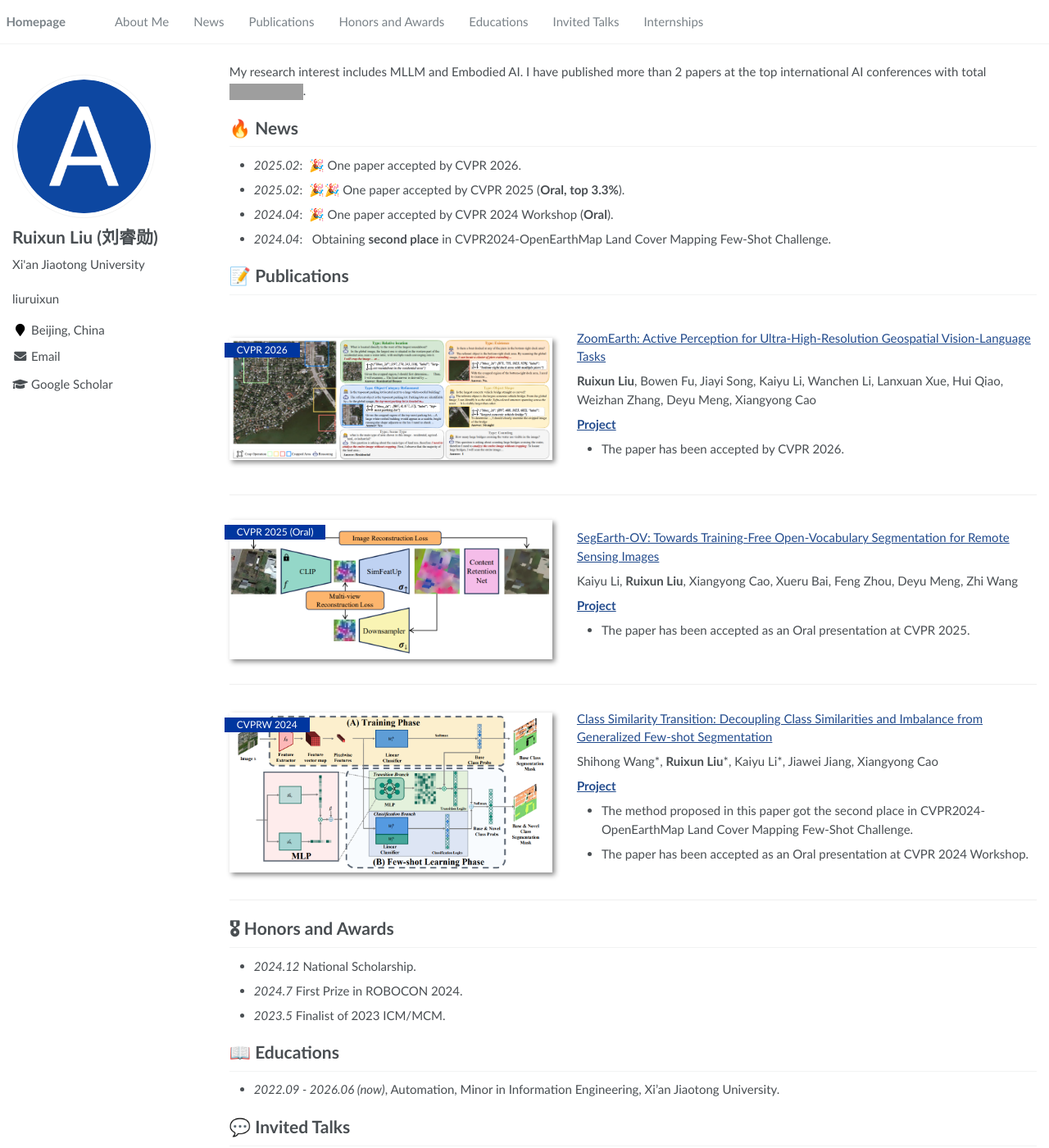
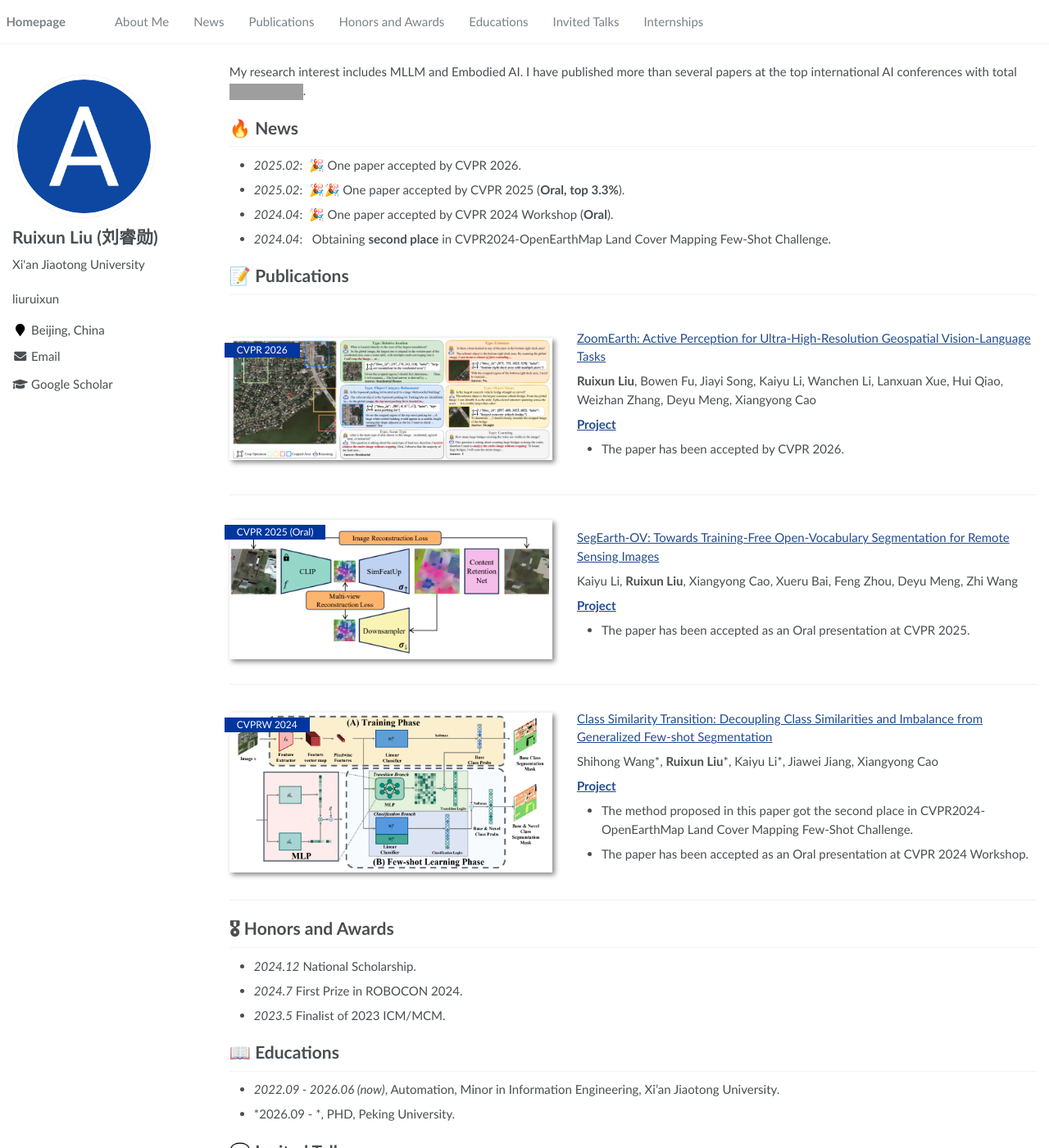
Before and after one commit to liuruixun/liuruixun.github.io, a Jekyll site: the page built from _pages/about.md, in a window 1280 px wide and 1400 px high. Shown: the whole window at 82% size. Built offline with Jekyll 4.4.1, drawn with Linux system fonts in a browser that asks for light colours; grey boxes are pictures that could not be loaded.

Commit message:
Update about.md

```diff
--- a/_pages/about.md
+++ b/_pages/about.md
@@ -18,7 +18,7 @@
 <span class='anchor' id='about-me'></span>
 
 
-My research interest includes MLLM and Embodied AI. I have published more than 2 papers at the top international AI conferences with total  <a href='https://scholar.google.com/citations?user=WTleRV8AAAAJ'><img src="https://img.shields.io/endpoint?url={{ url | url_encode }}&logo=Google%20Scholar&labelColor=f6f6f6&color=9cf&style=flat&label=citations"></a>.
+My research interest includes MLLM and Embodied AI. I have published more than several papers at the top international AI conferences with total  <a href='https://scholar.google.com/citations?user=WTleRV8AAAAJ'><img src="https://img.shields.io/endpoint?url={{ url | url_encode }}&logo=Google%20Scholar&labelColor=f6f6f6&color=9cf&style=flat&label=citations"></a>.
 
 
 # 🔥 News
@@ -77,7 +77,7 @@
 
 # 📖 Educations
 - *2022.09 - 2026.06 (now)*, Automation, Minor in Information Engineering, Xi'an Jiaotong University.
-
+- *2026.09 - *, PHD, Peking University.
 
 # 💬 Invited Talks
 
```
